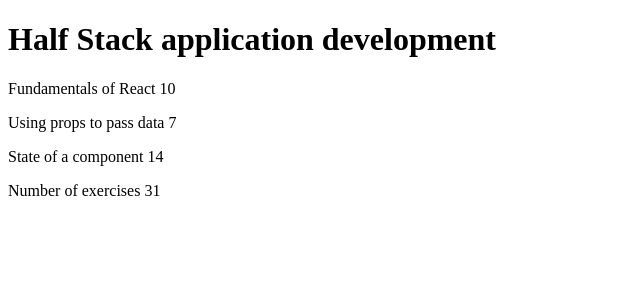
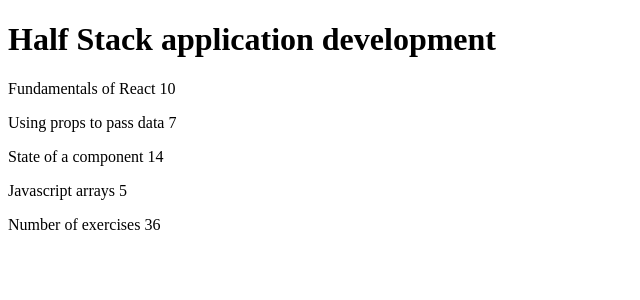
Before and after one commit to reasonedSolutions/fullstack-open, a React (Vite) app in the folder part2/courseinfo/: page / in a window 1280 px wide. Shown: the top 300 px of the page, without its empty margins (0-640 px from the left). Built offline with nearby package versions, Linux system fonts and the light colour scheme.

Commit message:
[2.1] finished

```diff
--- a/part2/courseinfo/src/App.jsx
+++ b/part2/courseinfo/src/App.jsx
@@ -1,30 +1,28 @@
-const Header = (props) => {
-  return (
-    <h1>{props.name}</h1>
-  )
-}
-
-const Content = (props) => {
+const Course = ({course}) => {
   return (
     <div>
-      <Part name={props.parts[0].name} exercises={props.parts[0].exercises}/>
-      <Part name={props.parts[1].name} exercises={props.parts[1].exercises}/>
-      <Part name={props.parts[2].name} exercises={props.parts[2].exercises}/>
+      <Header name={course.name}/>
+      <Content parts={course.parts}/>
+      <Total parts={course.parts}/>
     </div>
   )
 }
 
-const Part = (props) => {
+const Header = ({name}) => ( <h1>{name}</h1>)
+
+const Content = ({parts}) => {
   return (
-    <p>
-      {props.name} {props.exercises}
-    </p>
+    <div>
+      {parts.map(p => <Part key={p.name} name={p.name} exercises={p.exercises}/>)}
+    </div>
   )
 }
 
-const Total = (props) => {
+const Part = ({name, exercises}) =>( <p>{name} {exercises}</p>)
+
+const Total = ({parts}) => {
   var total = 0
-  props.parts.forEach(p => total += p.exercises)
+  parts.forEach(p => total += p.exercises)
 
   return (
     <p>Number of exercises {total}</p>
@@ -46,16 +44,16 @@
       {
         name: 'State of a component',
         exercises: 14
+      },
+      {
+        name: 'Javascript arrays',
+        exercises: 5
       }
     ]
   }
 
   return (
-    <div>
-      <Header name={course.name}/>
-      <Content parts={course.parts}/>
-      <Total parts={course.parts}/>
-    </div>
+    <Course course={course}/>
   )
 }
 
```
